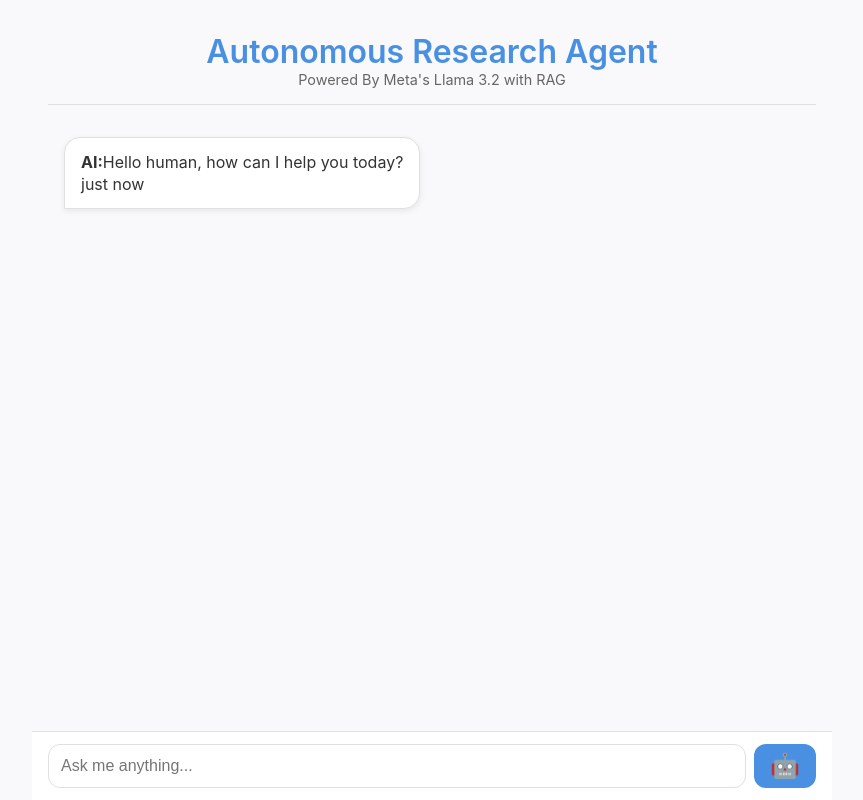
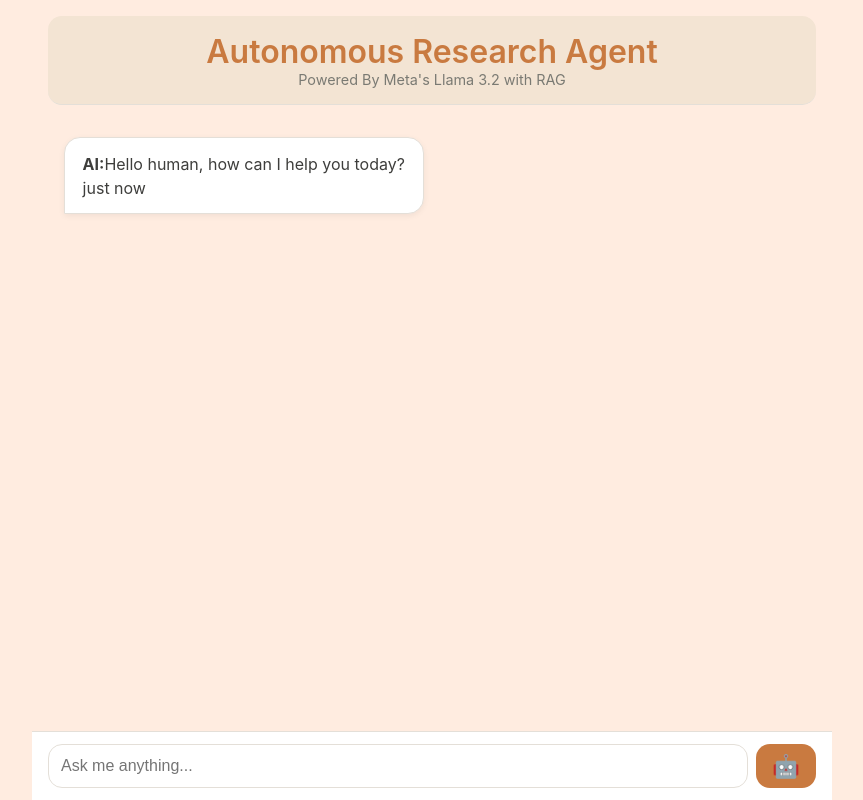
Before and after one commit to DhruvGandhi31/Open-Source-Conversational-Assistant-with-RAG-and-Ollama, a Next.js app: page / in a window 1280 px wide. Shown: the whole page, without its empty margins (208-1071 px from the left). Built offline with nearby package versions, Linux system fonts and the light colour scheme.

Commit message:
finalizing theme

```diff
--- a/app/globals.css
+++ b/app/globals.css
@@ -1,17 +1,21 @@
 :root {
-    --background: #f9f9fb;
-    --primary: #4a90e2;
-    /* main accent (blue) */
-    --primary-light: #e8f1fc;
+    --background: #ffece0;
+    /* light beige background */
+    --primary: #c97a40;
+    /* warm accent (terracotta brown) */
+    --primary-light: #f3e4d3;
+    /* lighter beige */
     --bot: #ffffff;
     /* bot bubble background */
-    --user: #4a90e2;
+    --user: #c97a40;
     /* user bubble background */
     --user-text: #ffffff;
-    --text: #333333;
-    --muted: #666666;
-    --border-radius: 12px;
-    --border-color: #e0e0e0;
+    --text: #3e3e3c;
+    /* main text */
+    --muted: #7a7a73;
+    /* muted gray */
+    --border-radius: 14px;
+    --border-color: #e4dfd8;
 }
 
 /* Reset */
@@ -47,6 +51,8 @@ body {
     padding: 1rem;
     border-bottom: 1px solid var(--border-color);
     margin-bottom: 1rem;
+    background: var(--primary-light);
+    border-radius: var(--border-radius);
 }
 
 .chat-header h1 {
@@ -71,13 +77,13 @@ body {
     gap: 1rem;
 }
 
-/* Scrollbar (light subtle) */
+/* Scrollbar */
 .messages-container::-webkit-scrollbar {
     width: 8px;
 }
 
 .messages-container::-webkit-scrollbar-thumb {
-    background: #ccc;
+    background: #d6c8b8;
     border-radius: 4px;
 }
 
@@ -88,12 +94,12 @@ body {
 /* Chat bubbles */
 .message {
     max-width: 70%;
-    padding: 0.8rem 1rem;
+    padding: 0.85rem 1.1rem;
     border-radius: var(--border-radius);
-    line-height: 1.4;
+    line-height: 1.5;
     font-size: 1rem;
     word-wrap: break-word;
-    box-shadow: 0 2px 6px rgba(0, 0, 0, 0.08);
+    box-shadow: 0 2px 6px rgba(0, 0, 0, 0.06);
 }
 
 .message-user {
@@ -139,7 +145,7 @@ body {
 .message-input:focus {
     outline: none;
     border-color: var(--primary);
-    box-shadow: 0 0 0 3px rgba(74, 144, 226, 0.15);
+    box-shadow: 0 0 0 3px rgba(201, 122, 64, 0.15);
 }
 
 /* Button */
@@ -148,7 +154,7 @@ body {
     background: var(--primary);
     border: none;
     border-radius: var(--border-radius);
-    font-size: 1.5rem;
+    font-size: 1.4rem;
     color: white;
     cursor: pointer;
     transition: background 0.2s ease;
@@ -158,10 +164,10 @@ body {
 }
 
 .form-button:hover {
-    background: #3a78c2;
+    background: #a65e2f;
 }
 
 .form-button:disabled {
-    background: #cccccc;
+    background: #d2c4b8;
     cursor: not-allowed;
 }
```
